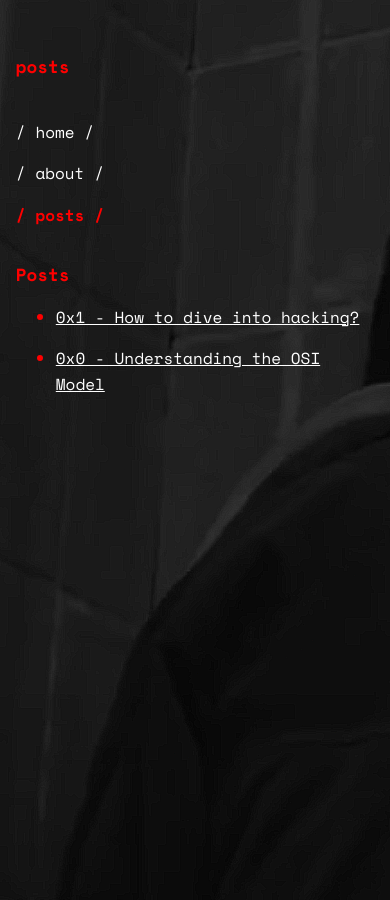
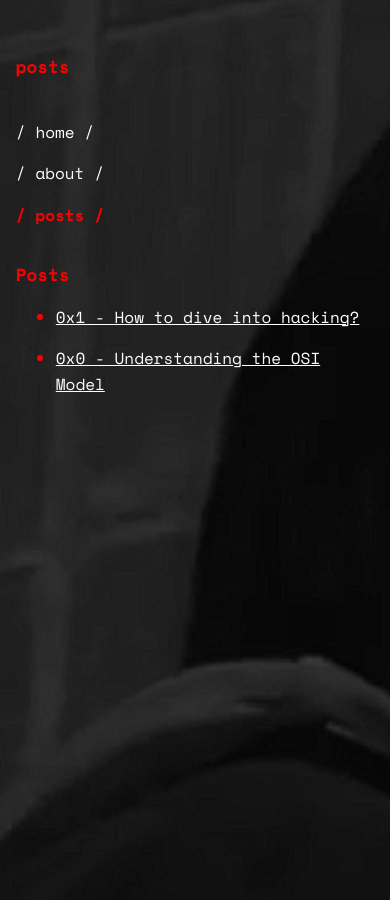
Before and after one commit to azraeldeathangel/azraeldeathangel.github.io, a Jekyll site: the page built from posts.html, in a window 390 px wide. Built offline with Jekyll 4.4.1, drawn with Linux system fonts in a browser that asks for light colours.

Commit message:
Update style.css

```diff
--- a/assets/styles/style.css
+++ b/assets/styles/style.css
@@ -24,6 +24,7 @@ body {
 /* Responsive adjustments */
 @media only screen and (max-width: 768px) {
     body {
+        background-image: url('/assets/wallpaper/phone.png'); /* Mobile background image */
         padding: 5% 3%; /* Less padding on small screens */
         max-width: 100%; /* Full width on small screens */
     }
```
